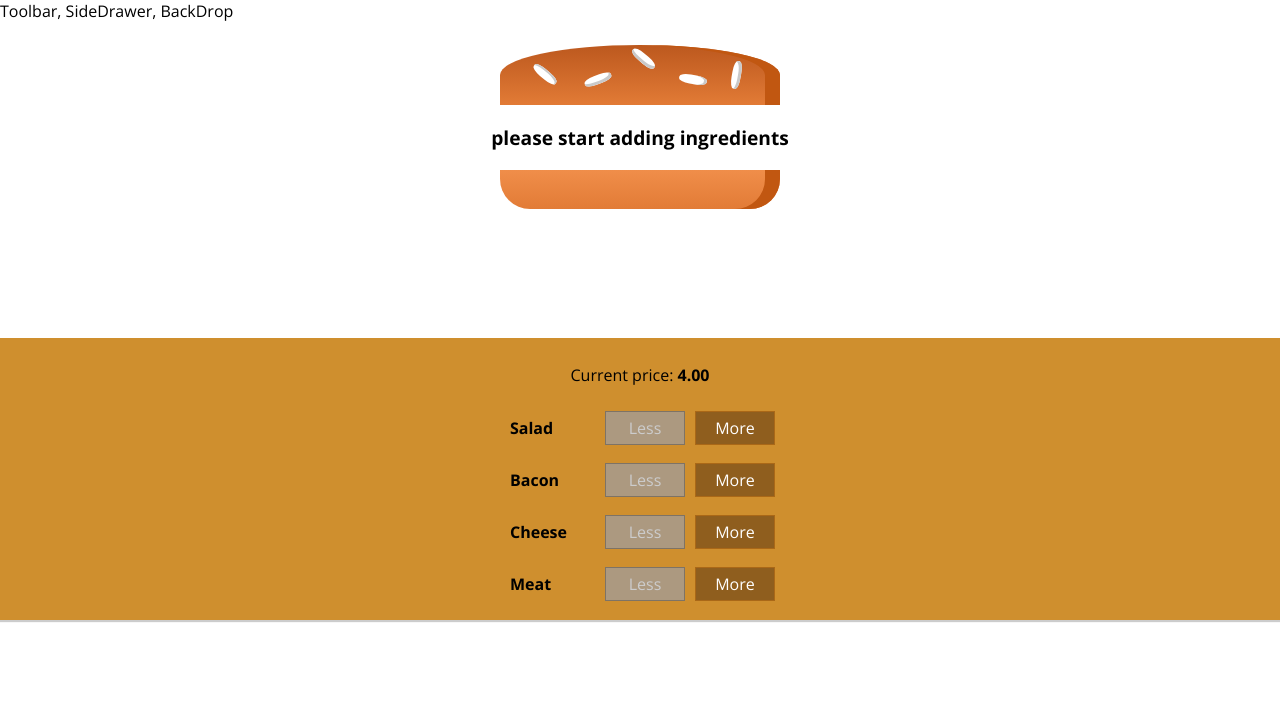
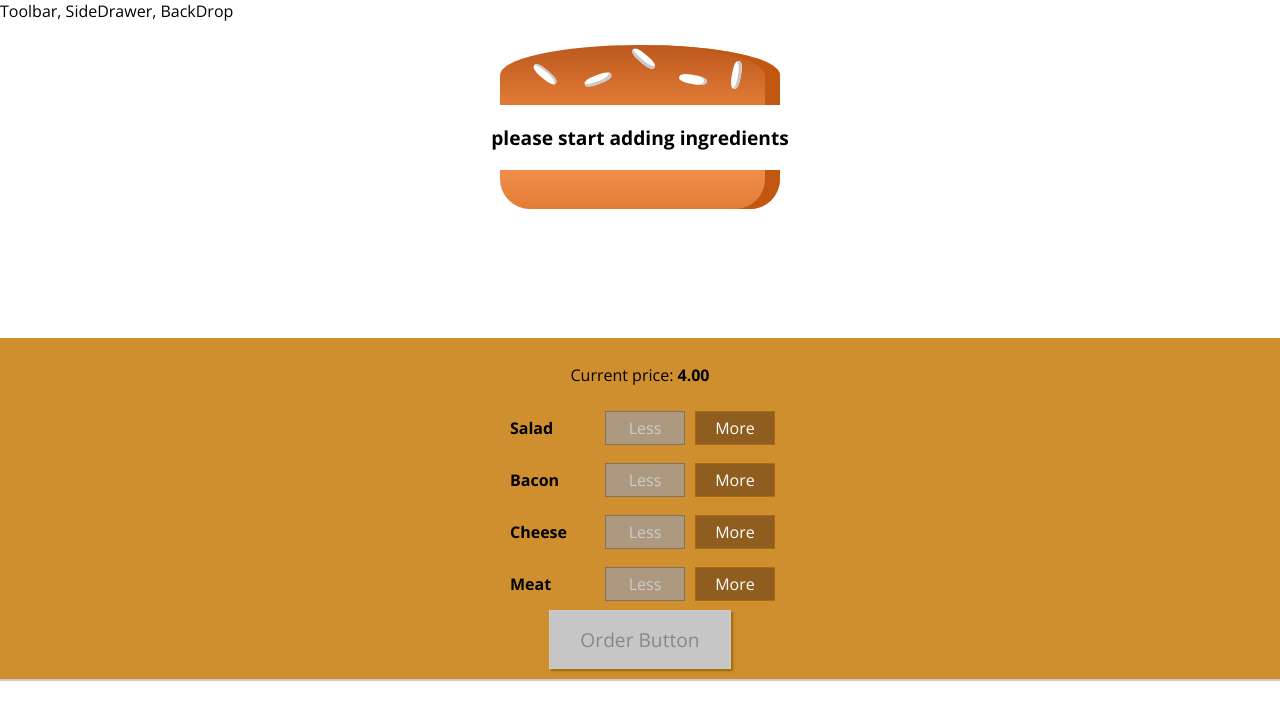
Before and after one commit to mohankumarkandavel/burger-builder, a React app: page / in a window 1280 px wide. Shown: the top 720 px of the page. Built offline with nearby package versions, Linux system fonts and the light colour scheme.

Commit message:
add order button

```diff
--- a/src/components/Burger/BuildControls/BuildControls.js
+++ b/src/components/Burger/BuildControls/BuildControls.js
@@ -19,7 +19,11 @@
                 added={() =>props.ingredientAdded(ctrl.type)}
                 removed={() =>props.ingredientRemoved(ctrl.type)}
                 disabled={props.disabled[ctrl.type]} />
+
         ))}
+        <button
+            className={classes.OrderButton}
+            disabled={!props.purchaseable}>Order Button</button>
     </div>
 );
 
--- a/src/components/Burger/BuildControls/BuildControls.module.css
+++ b/src/components/Burger/BuildControls/BuildControls.module.css
@@ -9,3 +9,44 @@
     padding:10px 0;
 
 }
+
+.OrderButton {
+    background-color: #DAD735;
+    outline: none;
+    cursor: pointer;
+    border: 1px solid #966909;
+    color: #966909;
+    font-family: inherit;
+    font-size: 1.2em;
+    padding: 15px 30px;
+    box-shadow: 2px 2px 2px #966909;
+}
+
+.OrderButton:hover, .OrderButton:active {
+    background-color: #A0DB41;
+    border: 1px solid #966909;
+    color: #966909;
+}
+
+.OrderButton:disabled {
+    background-color: #C7C6C6;
+    cursor: not-allowed;
+    border: 1px solid #ccc;
+    color: #888888;
+}
+
+.OrderButton:not(:disabled) {
+    animation: enable 0.3s linear;
+}
+
+@keyframes enable {
+    0% {
+        transform: scale(1);
+    }
+    60% {
+        transform: scale(1.1);
+    }
+    100% {
+        transform: scale(1);
+    }
+}
--- a/src/containers/BurgerBuilder/BurgerBuilder.js
+++ b/src/containers/BurgerBuilder/BurgerBuilder.js
@@ -2,6 +2,7 @@
 import Burger from '../../components/Burger/Burger';
 import Aux from '../../hoc/Auxiliary';
 import BuildControls from '../../components/Burger/BuildControls/BuildControls';
+
 
 const INGREDIENT_PRICES = {
     salad: 0.5,
@@ -18,6 +19,7 @@
             cheese: 0
         },
         totaPrice: 4,
+        purchaseable:false
     }
 
     addIngredientHandler = (type) => {
@@ -31,6 +33,7 @@
         const oldPrice = this.state.totaPrice;
         const newPrice = oldPrice + priceAddition;
         this.setState({totaPrice: newPrice,  ingredients: updateIngredients});
+        this.updatePurchaseState(updateIngredients);
     };
 
     removeIngredientHandler = (type) => {
@@ -47,6 +50,19 @@
         const oldPrice = this.state.totaPrice;
         const newPrice = oldPrice - priceDeduction;
         this.setState({totaPrice: newPrice,  ingredients: updateIngredients});
+        this.updatePurchaseState(updateIngredients);
+    };
+
+    updatePurchaseState(ingredients) {
+        const sum = Object.keys(ingredients)
+            .map( igkey => {
+                return ingredients[igkey];
+            })
+            .reduce((sum,el) => {
+                return sum + el;
+            }, 0);
+
+        this.setState({purchaseable: sum > 0})
     };
 
     render() {
@@ -63,7 +79,9 @@
                     ingredientAdded={this.addIngredientHandler}
                     ingredientRemoved={this.removeIngredientHandler}
                     disabled={disableInfo}
-                    price={this.state.totaPrice}/>
+                    price={this.state.totaPrice}
+                    purchaseable={this.state.purchaseable}/>
+
             </Aux>
         );
     }
```
Also changed, not shown: 1 other file (tests, documents, lock files or other folders).
